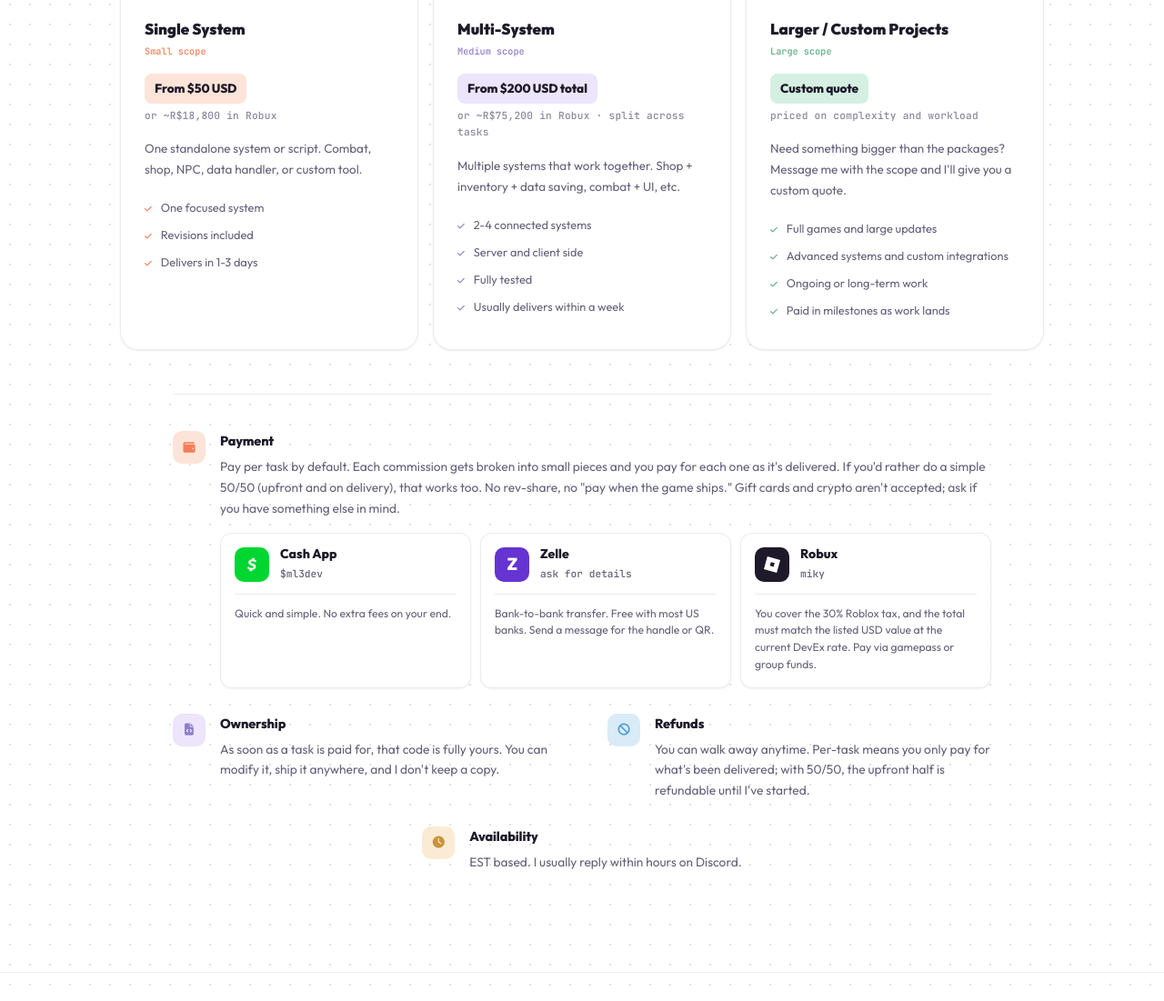
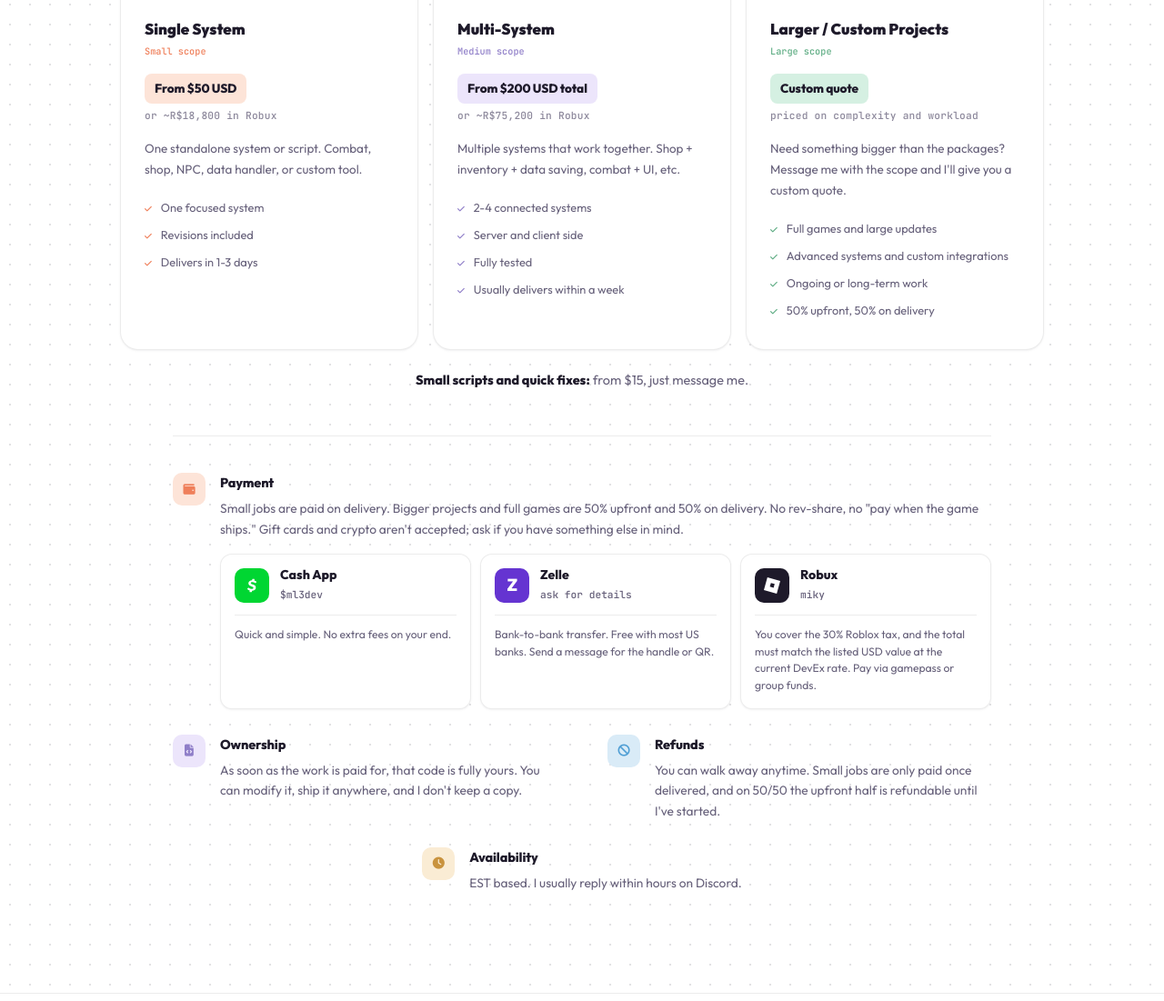
Before and after one commit to ml3dev/mikys-portfolio, a plain HTML site: page index.html in a window 1280 px wide. Shown: the part 4384-5485 px from the top of the page at 91% size. Drawn offline with nearby package versions, Linux system fonts and the light colour scheme; no server answers.

Commit message:
Payment terms: small jobs on delivery, 50/50 for big work; add small fixes rate

```diff
--- a/index.html
+++ b/index.html
@@ -568,6 +568,12 @@ nav a:hover { color: var(--tx); background: rgba(0,0,0,0.03) }
 .tier:nth-child(1) .tier__list li::before { color: var(--coral) }
 .tier:nth-child(2) .tier__list li::before { color: var(--lavender) }
 .tier:nth-child(3) .tier__list li::before { color: var(--sage) }
+
+.comm-note {
+  text-align: center; margin-top: 22px;
+  color: var(--tx2); font-size: 0.9rem;
+}
+.comm-note strong { color: var(--tx); font-weight: 800 }
 
 /* commission info - explained rows, not pills */
 .comm-info {
@@ -1221,7 +1227,7 @@ return Cooldown
         <div class="tier__name">Multi-System</div>
         <div class="tier__scope">Medium scope</div>
         <div class="tier__price">From $200 USD total</div>
-        <span class="tier__rbx">or ~R$75,200 in Robux · split across tasks</span>
+        <span class="tier__rbx">or ~R$75,200 in Robux</span>
         <p class="tier__desc">Multiple systems that work together. Shop + inventory + data saving, combat + UI, etc.</p>
         <ul class="tier__list">
           <li>2-4 connected systems</li>
@@ -1241,16 +1247,17 @@ return Cooldown
           <li>Full games and large updates</li>
           <li>Advanced systems and custom integrations</li>
           <li>Ongoing or long-term work</li>
-          <li>Paid in milestones as work lands</li>
+          <li>50% upfront, 50% on delivery</li>
         </ul>
       </div>
     </div>
+    <p class="comm-note rv"><strong>Small scripts and quick fixes:</strong> from $15, just message me.</p>
     <div class="comm-info rv">
       <div class="comm-info__row comm-info__row--full">
         <div class="comm-info__ico"><i class="fa-solid fa-wallet"></i></div>
         <div>
           <div class="comm-info__label">Payment</div>
-          <p class="comm-info__text">Pay per task by default. Each commission gets broken into small pieces and you pay for each one as it's delivered. If you'd rather do a simple 50/50 (upfront and on delivery), that works too. No rev-share, no "pay when the game ships." Gift cards and crypto aren't accepted; ask if you have something else in mind.</p>
+          <p class="comm-info__text">Small jobs are paid on delivery. Bigger projects and full games are 50% upfront and 50% on delivery. No rev-share, no "pay when the game ships." Gift cards and crypto aren't accepted; ask if you have something else in mind.</p>
           <div class="pay-methods">
             <div class="pay-method pay-method--cash">
               <div class="pay-method__head">
@@ -1289,14 +1296,14 @@ return Cooldown
         <div class="comm-info__ico"><i class="fa-solid fa-file-code"></i></div>
         <div>
           <div class="comm-info__label">Ownership</div>
-          <p class="comm-info__text">As soon as a task is paid for, that code is fully yours. You can modify it, ship it anywhere, and I don't keep a copy.</p>
+          <p class="comm-info__text">As soon as the work is paid for, that code is fully yours. You can modify it, ship it anywhere, and I don't keep a copy.</p>
         </div>
       </div>
       <div class="comm-info__row">
         <div class="comm-info__ico"><i class="fa-solid fa-ban"></i></div>
         <div>
           <div class="comm-info__label">Refunds</div>
-          <p class="comm-info__text">You can walk away anytime. Per-task means you only pay for what's been delivered; with 50/50, the upfront half is refundable until I've started.</p>
+          <p class="comm-info__text">You can walk away anytime. Small jobs are only paid once delivered, and on 50/50 the upfront half is refundable until I've started.</p>
         </div>
       </div>
       <div class="comm-info__row comm-info__row--center">
```
